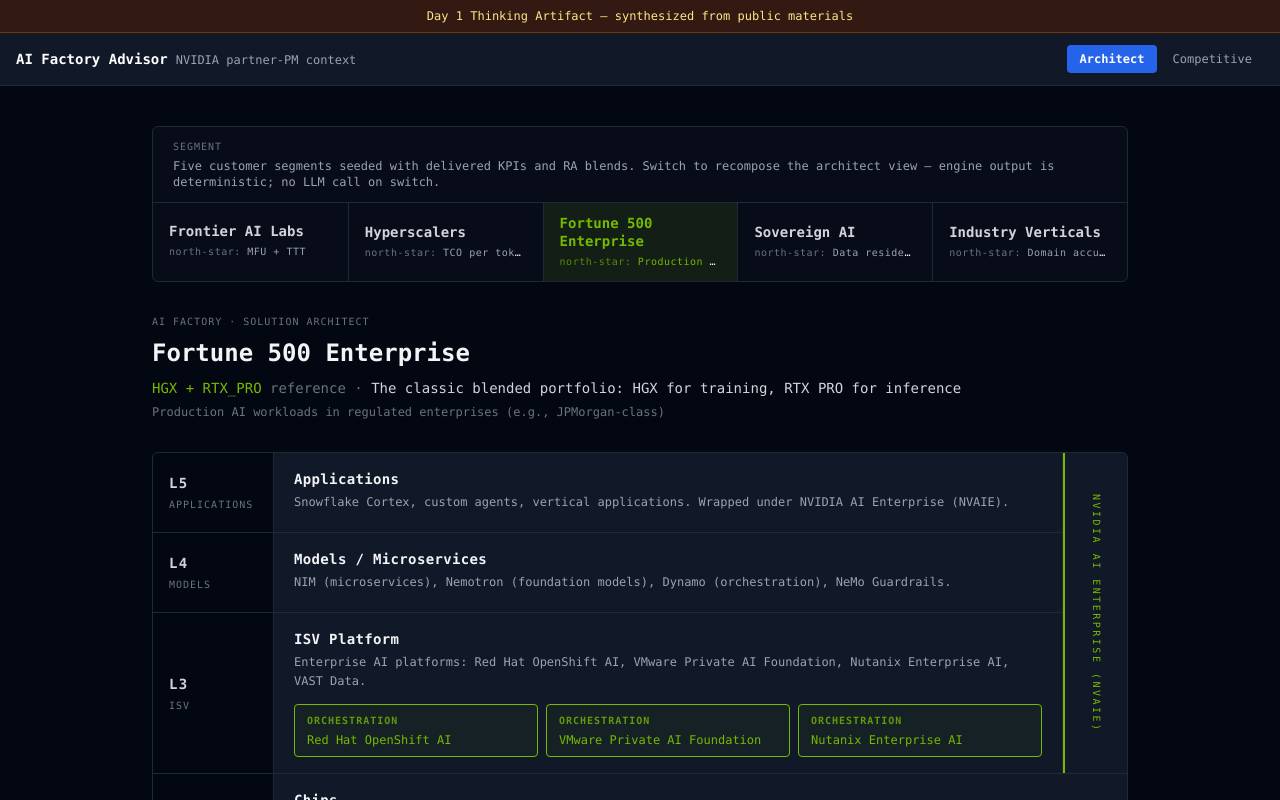
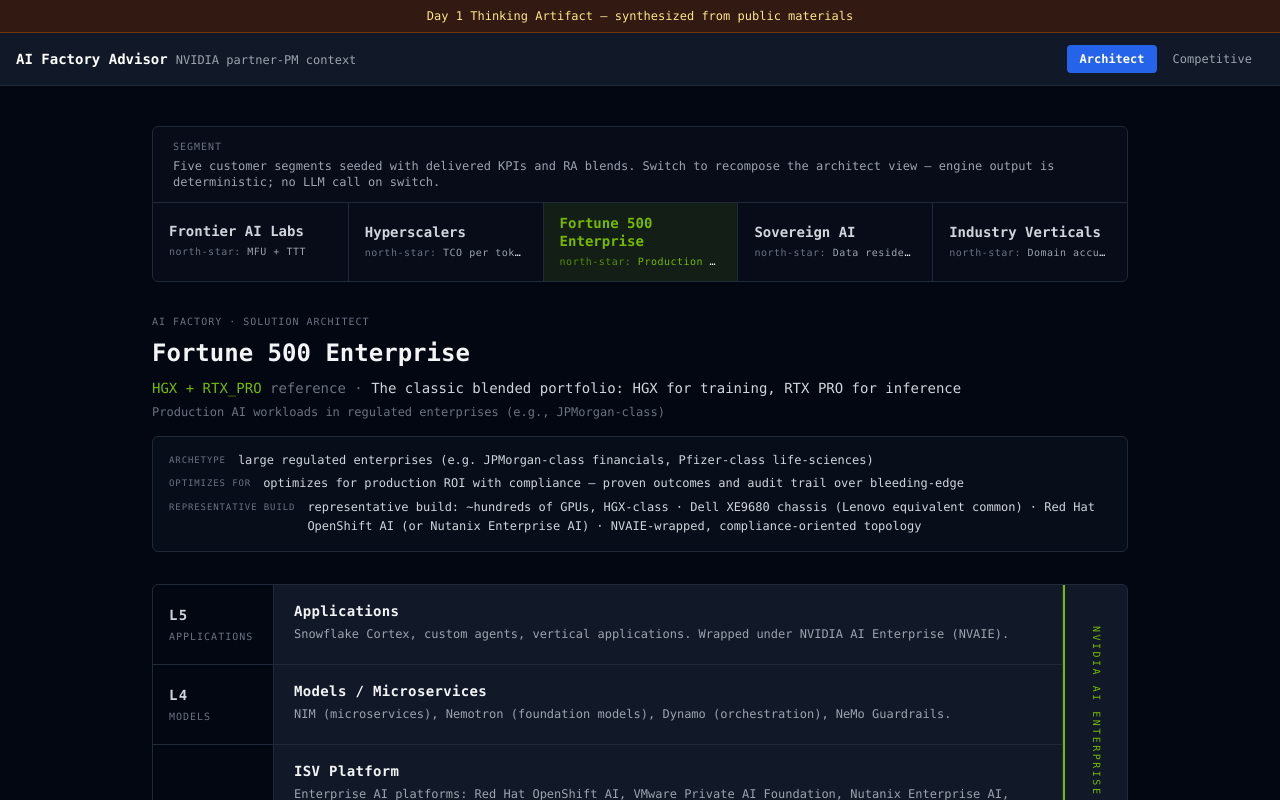
Before and after one commit to aghevaria1/eios, a Next.js app: page /factory/architect in a window 1280 px wide. Shown: the top 800 px of the page. Built offline with nearby package versions, Linux system fonts and the light colour scheme.

Commit message:
v3: segment grounding — archetype + buying-behavior + representative-deployment per segment, hyperscaler dual-role cross-reference, honest illustrative framing throughout

```diff
--- a/components/factory/segment-switcher.tsx
+++ b/components/factory/segment-switcher.tsx
@@ -95,6 +95,7 @@
             {active.segment.subtitle}
           </p>
         )}
+        <GroundingBlock segment={active.segment} />
       </header>
 
       <AIFactoryCake
@@ -143,6 +144,64 @@
         />
         <TcoBars capex={active.tcoCapex} opex={active.tcoOpex} />
       </div>
+    </div>
+  )
+}
+
+// ─── Grounding block — archetype / buying_behavior / representative
+// build / customer-competitor note. Optional fields; render only the
+// ones present. Label-prefixed lines reinforce the illustrative framing
+// ("REPRESENTATIVE BUILD" announces the discipline at the visual level).
+// ────────────────────────────────────────────────────────────────────
+function GroundingBlock({ segment }: { segment: Segment }) {
+  const hasAny =
+    segment.archetype ||
+    segment.buying_behavior ||
+    segment.representative_deployment ||
+    segment.customer_competitor_note
+  if (!hasAny) return null
+  return (
+    <div className="mt-4 rounded-md border border-gray-800 bg-gray-900/40 px-4 py-3 text-xs leading-relaxed">
+      {segment.archetype && (
+        <GroundingRow label="ARCHETYPE" body={segment.archetype} />
+      )}
+      {segment.buying_behavior && (
+        <GroundingRow label="OPTIMIZES FOR" body={segment.buying_behavior} />
+      )}
+      {segment.representative_deployment && (
+        <GroundingRow
+          label="REPRESENTATIVE BUILD"
+          body={segment.representative_deployment}
+        />
+      )}
+      {segment.customer_competitor_note && (
+        <GroundingRow
+          label="ALSO COMPETITOR"
+          body={segment.customer_competitor_note}
+          tone="dual-role"
+        />
+      )}
+    </div>
+  )
+}
+
+function GroundingRow({
+  label,
+  body,
+  tone = 'default',
+}: {
+  label: string
+  body: string
+  tone?: 'default' | 'dual-role'
+}) {
+  const bodyClass =
+    tone === 'dual-role' ? 'text-amber-200/90' : 'text-gray-300'
+  return (
+    <div className="grid grid-cols-[auto_1fr] gap-x-3 py-0.5">
+      <div className="whitespace-nowrap pt-[2px] text-[9px] font-mono uppercase tracking-widest text-gray-500">
+        {label}
+      </div>
+      <div className={bodyClass}>{body}</div>
     </div>
   )
 }
--- a/data/targets/nvidia/knowledge/segments.json
+++ b/data/targets/nvidia/knowledge/segments.json
@@ -1,11 +1,14 @@
 {
-  "version": "0.5.0",
-  "last_verified": "2026-05-21",
+  "version": "0.6.0",
+  "last_verified": "2026-05-26",
   "segments": [
     {
       "id": "frontier-ai-labs",
       "name": "Frontier AI Labs",
       "subtitle": "Anthropic, xAI, other model-training labs at the frontier",
+      "archetype": "frontier model developers (e.g. Anthropic, xAI)",
+      "buying_behavior": "optimizes for time-to-train at scale — MFU and interconnect throughput over cost",
+      "representative_deployment": "representative build: ~thousands of GPUs, tightly-coupled single-region cluster, NVL72-class · Dell XE9680 chassis (or Supermicro equivalent) · Red Hat OpenShift AI · Spectrum-X / Quantum-X800 fabric",
       "north_star_kpis": ["compute_mfu", "compute_time_to_train"],
       "supporting_kpis": ["compute_checkpoint_resume_latency", "fabric_interconnect_throughput"],
       "delivered_kpis": {
@@ -137,6 +140,10 @@
       "id": "hyperscalers",
       "name": "Hyperscalers",
       "subtitle": "Azure, GCP, AWS hyperscale cloud operators",
+      "archetype": "cloud platforms at fleet scale (e.g. Google Cloud, Azure)",
+      "buying_behavior": "optimizes for TCO-per-token at fleet scale — efficiency and density across millions of queries",
+      "representative_deployment": "representative build: fleet-scale, multi-region, HGX/NVL72-class density · ODM-dominant chassis (Dell-class OEM for reference designs) · hyperscaler-native orchestration (or Red Hat OpenShift AI in partner-co-sell builds) · Spectrum-X Ethernet",
+      "customer_competitor_note": "the same hyperscalers also build custom silicon (TPU, Maia) — see the CUSTOMER SELF-SUPPLY competitive view",
       "north_star_kpis": ["compute_tco_per_token"],
       "supporting_kpis": ["ops_pue", "ops_fleet_availability", "compute_hardware_density"],
       "delivered_kpis": {
@@ -272,6 +279,9 @@
       "id": "fortune-500",
       "name": "Fortune 500 Enterprise",
       "subtitle": "Production AI workloads in regulated enterprises (e.g., JPMorgan-class)",
+      "archetype": "large regulated enterprises (e.g. JPMorgan-class financials, Pfizer-class life-sciences)",
+      "buying_behavior": "optimizes for production ROI with compliance — proven outcomes and audit trail over bleeding-edge",
+      "representative_deployment": "representative build: ~hundreds of GPUs, HGX-class · Dell XE9680 chassis (Lenovo equivalent common) · Red Hat OpenShift AI (or Nutanix Enterprise AI) · NVAIE-wrapped, compliance-oriented topology",
       "north_star_kpis": ["compute_production_roi"],
       "supporting_kpis": ["compute_inference_p99", "ops_deployment_cycle_time", "ops_compliance_audit_time"],
       "delivered_kpis": {
@@ -367,6 +377,9 @@
       "id": "sovereign-ai",
       "name": "Sovereign AI",
       "subtitle": "Nation-state and regional AI programs (G42 UAE, EU sovereign, etc.)",
+      "archetype": "national / government AI programs (e.g. G42-class sovereign builds)",
+      "buying_behavior": "optimizes for data residency and control — sovereignty and air-gap posture even at a cost premium",
+      "representative_deployment": "representative build: in-country datacenter, air-gap-capable topology · local-OEM partnerships (or Dell XE9680 where global vendor permitted) · Red Hat OpenShift AI (or sovereign-cloud ISV equivalent) · data-residency-oriented architecture",
       "north_star_kpis": ["ops_data_residency_pct"],
       "supporting_kpis": ["ops_air_gap_capability", "ops_portability_index", "ops_compliance_audit_time", "ops_security_perimeter"],
       "delivered_kpis": {
@@ -505,6 +518,9 @@
       "id": "industry-verticals",
       "name": "Industry Verticals",
       "subtitle": "Domain-specific deployments (e.g., Mayo Clinic healthcare AI)",
+      "archetype": "domain-specialized deployments (e.g. Mayo-class healthcare imaging, Siemens-class industrial automation)",
+      "buying_behavior": "optimizes for domain accuracy and safety-certification — vertical-specific reliability over general performance",
+      "representative_deployment": "representative build: edge + core mix, HGX-class core + RTX PRO 6000-class edge · vertical OEM-validated chassis (Dell XE9680 reference, vertical-certified) · NVIDIA Clara (healthcare) / Omniverse (industrial digital-twin) / DRIVE (automotive) / BioNeMo (drug discovery) on Red Hat OpenShift AI · domain-certified stack with safety-certification cadence",
       "north_star_kpis": ["compute_domain_accuracy", "compute_safety_latency"],
       "supporting_kpis": ["compute_edge_efficiency", "compute_digital_twin_sync", "ops_safety_certification"],
       "delivered_kpis": {
```
Also changed, not shown: lib/factory/kpi/types.ts (+16 -0 lines).
